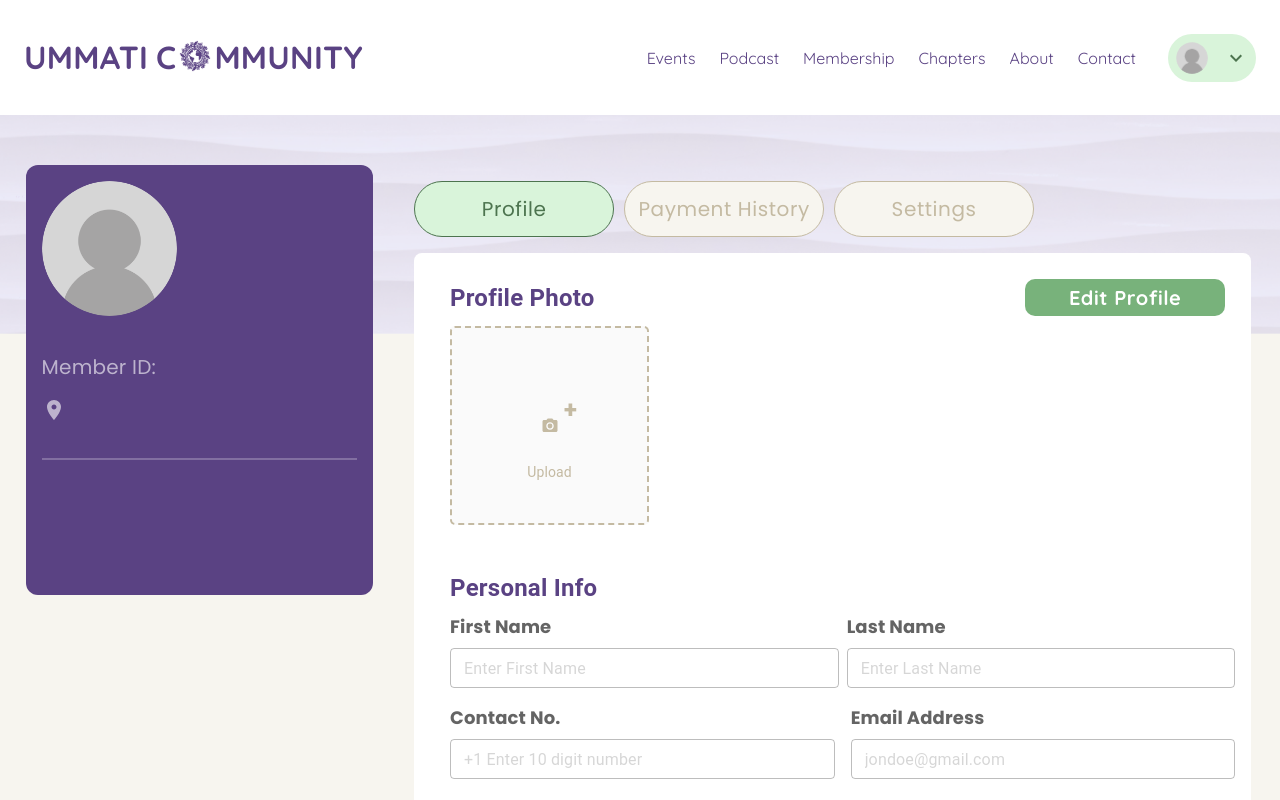
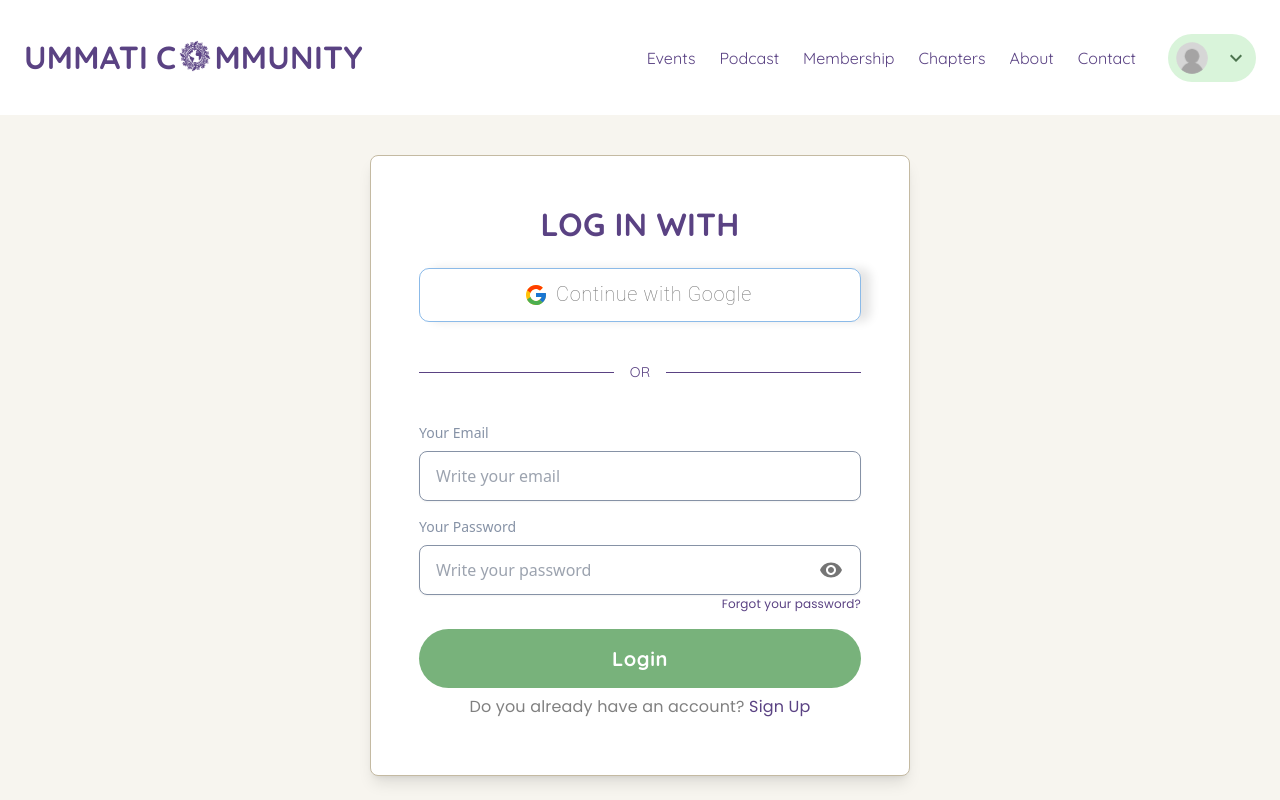
Before and after one commit to ekkomediaprojects/ummati-frontend, a React (Create React App) app: page /login in a window 1280 px wide. Before the commit this address led to /profile. Shown: the top 800 px of the page. Built offline with nearby package versions, Linux system fonts and the light colour scheme; what spotify-web-api-js would draw is missing.

Commit message:
login don

```diff
--- a/src/authProviders/AuthContext.js
+++ b/src/authProviders/AuthContext.js
@@ -20,6 +20,7 @@ export const AuthProvider = ({ children }) => {
   // Logout function
   const logout = () => {
     localStorage.removeItem("userData");
+    localStorage.removeItem("userToken");
     setUserDetails(null);
     setIsLoggedIn(false);
   };
--- a/src/authProviders/LoginContext.js
+++ b/src/authProviders/LoginContext.js
@@ -3,8 +3,10 @@ import { useAuth } from "./AuthContext";
 import Login from "../pages/Login";
 
 const LoginRoute = () => {
-  const { isLoggedIn } = useAuth();
-  return isLoggedIn ? <Navigate to="/profile" replace /> : <Login />;
+  // const { isLoggedIn } = useAuth();
+  // return isLoggedIn ? <Navigate to="/profile" replace /> : <Login />;
+  return  <Login />;
+
 };
 
 export default LoginRoute;
--- a/src/pages/Login.js
+++ b/src/pages/Login.js
@@ -1,7 +1,8 @@
 import React, { useState } from "react";
 import { Button, Typography, Box, IconButton, CircularProgress } from "@mui/material";
 import { useAuth } from '../authProviders/AuthContext'; // Import the useAuth hook to access the context
-
+import RequestHandler from "../utils/RequestHandler";
+import toast, { Toaster } from 'react-hot-toast';
 import { useNavigate } from "react-router-dom";
 import Header from "../components/Header";
 import Footer from "../components/Footer";
@@ -47,34 +48,32 @@ const Login = () => {
     setApiError("");
 
     try {
-      // const response = await fetch("/api/login", {
-      //   method: "POST",
-      //   headers: { "Content-Type": "application/json" },
-      //   body: JSON.stringify({ email, password }),
-      // });
+      // const url = `${process.env.REACT_APP_API_URL}auth/register`;
+      const url = `http://localhost:5002/auth/login`;
+      const body = { email, password };
+      const res = await RequestHandler(url, "POST", body);
+      if (res?.success) {
+        let data = res?.data
+        toast.success(data?.message);
+        console.log("User Loggedin successfully:", res.data, "Status:", res.status);
+        if(data?.user && data?.token){
 
-      // let data = await response.json();
-//
-      let data = {
-        username: "john_doe",
-        email: email,
-        token: "abc123xyz",
-        member_id: "3438204207",
-        address : "street 10,los Angles",
-        imageUrl : "https://www.gravatar.com/avatar/2c7d99fe281ecd3bcd65ab915bac6dd5?s=250"
-      };
-      // if (response.ok) {
-        // Save user details to localStorage
+          localStorage.setItem("userToken", data?.token)
+          setIsLoggedIn(true);
+          setUserDetails(data?.user);
+          localStorage.setItem("userData", JSON.stringify(data?.user))
+          setTimeout(() => {navigate("/")}, 1000);
+          return;
+        }
+      } else if(!res?.success) {
+        toast.error(`${res?.message}`);
+        console.error("Request error:", res, "Status:", res?.message);
+      }
+    } catch (error) {
+      toast.error("An unexpected error occurred");
+      console.error("Unexpected error occurred:", error);
 
-        setIsLoggedIn(true);  // Set login state to true in the AuthContext
-        setUserDetails(data)
-        localStorage.setItem("userData", JSON.stringify(data));
-        navigate("/");
-      // } else {
-      //   setApiError(data.message || "Login failed. Please try again.");
-      // }
-    } catch (error) {
-      setApiError("An error occurred. Please try again.");
+      // setApiError("An error occurred. Please try again.");
     } finally {
       setIsLoading(false);
     }
@@ -318,6 +317,10 @@ const Login = () => {
             )}
           </form>
         </Box>
+        <Toaster
+          position="bottom-right"
+          reverseOrder={true}
+        />
       </Box>
       <Footer />
     </div>
--- a/src/pages/SignUp.js
+++ b/src/pages/SignUp.js
@@ -61,13 +61,14 @@ const SignUp = () => {
       if (res?.success) {
         let data = res?.data
         toast.success(data?.message);
-        console.log("User registered successfully:", res.data, "Status:", res.status);
+        console.log("User registered successfully:", res?.data, "Status:", res?.status);
         toast('Good Job!', {icon: '👏', });
-        if(data?.user){
+        if(data?.user && data?.token){
           setIsLoggedIn(true);
-          setUserDetails(data?.use);
+          setUserDetails(data?.user);
+          localStorage.setItem("userToken", data?.token)
           localStorage.setItem("userData", JSON.stringify(data?.user))
-          setTimeout(() => {navigate("/")}, 2000);
+          setTimeout(() => {navigate("/")}, 1000);
           return;
         }
 
```
